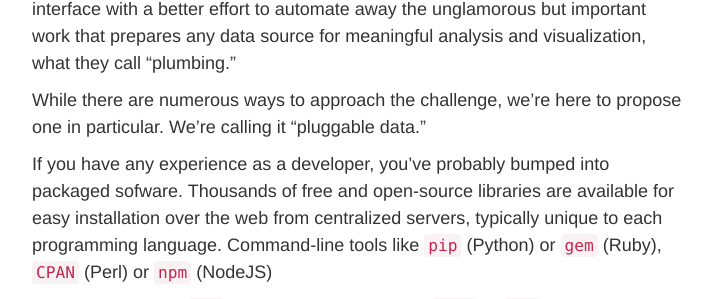
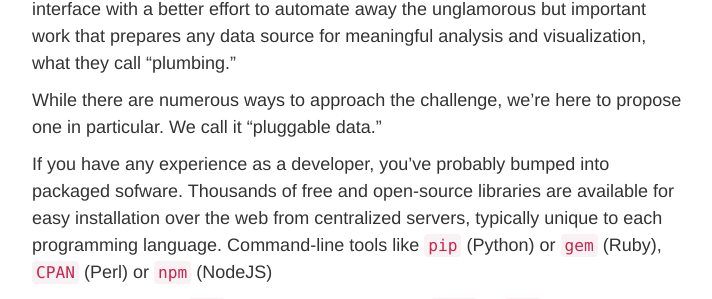
Before and after one commit to palewire/californiacivicdata.org, a Jekyll site: the page built from _posts/2015-01-01-pluggable-data.markdown, in a window 1280 px wide and 900 px high, scrolled down 717 px. Shown: the part 170-469 px from the top of the window, without its empty margins (38-750 px from the left). Built offline with Jekyll 4.4.1, drawn with Linux system fonts in a browser that asks for light colours.

Commit message:
Updated 2015-01-01-pluggable-data.markdown

```diff
--- a/_posts/2015-01-01-pluggable-data.markdown
+++ b/_posts/2015-01-01-pluggable-data.markdown
@@ -26,7 +26,7 @@ This has to change. It’s a waste of time, energy and money so dreary and point
 
 As [Dave Guarino](http://daguar.github.io/2014/03/17/etl-for-america/) and [Bob Lannon](http://sunlightfoundation.com/blog/2014/03/21/data-plumbers/) have forcefully argued, the open-data community needs match the effort put into developing the latest, greatest user interface with a better effort to automate away the unglamorous but important work that prepares any data source for meaningful analysis and visualization, what they call "plumbing."
 
-While there are numerous ways to approach the challenge, we're here to propose one in particular. We're calling it "pluggable data."
+While there are numerous ways to approach the challenge, we're here to propose one in particular. We call it "pluggable data."
 
 If you have any experience as a developer, you've probably bumped into packaged sofware. Thousands of free and open-source libraries are available for easy installation over the web from centralized servers, typically unique to each programming language. Command-line tools like ``pip`` (Python) or ``gem`` (Ruby), ``CPAN`` (Perl) or ``npm`` (NodeJS)
 
```
